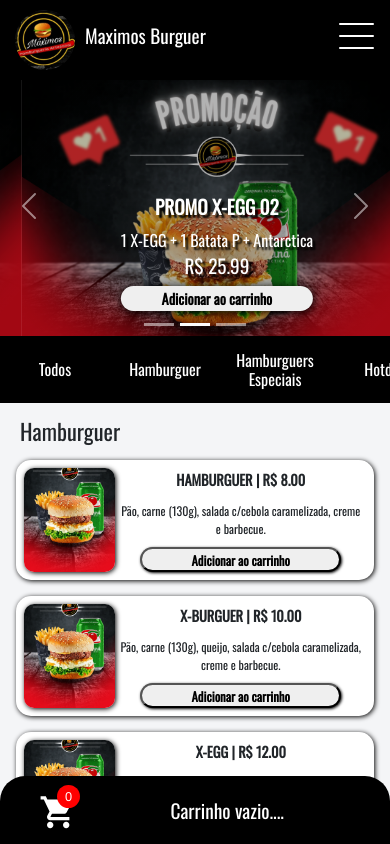
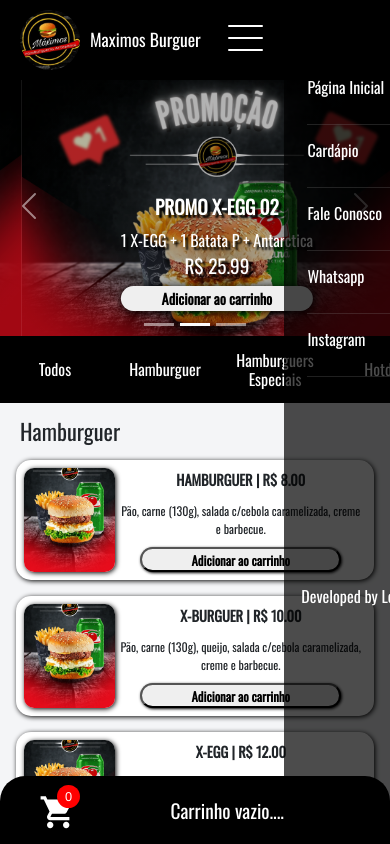
Before and after one commit to Lotussx/Maximos-Burguer, a React (Create React App) app: page /Cardapio in a window 390 px wide. Built offline with nearby package versions, Linux system fonts and the light colour scheme.

Commit message:
Responsividade do cabeçalho pronta

```diff
--- a/src/Components/Header/Header.js
+++ b/src/Components/Header/Header.js
@@ -1,4 +1,5 @@
 import React from 'react';
+import { Link } from 'react-router-dom';
 import '../../index.css';
 import MenuLateral from './MenuLateral/MenuLateral';
 import { HeaderContainer } from './Styled-Header';
@@ -8,13 +9,11 @@ export default function Header() {
     return (
 
         <HeaderContainer className='flex-class'>
-            <div className='logo-title flex-class'>
-                <div>
-
-                </div>
-                <span className='title flex-class'>
-                    <h3>Maximos Burguer</h3>
-                </span>
+            <div className='logo-title'>
+                <Link to='/' className='flex-class'>
+                    <div></div>
+                    <h3 className='flex-class' >Maximos Burguer</h3>
+                </Link>
             </div>
             <div className='menuLateral'>
                 <MenuLateral />
--- a/src/Components/Header/MenuLateral/Styled-MenuLateral.js
+++ b/src/Components/Header/MenuLateral/Styled-MenuLateral.js
@@ -1,10 +1,8 @@
 import styled from "styled-components";
 
 export const MenuLateralContainer = styled.div`
-
-@media screen and (max-width: 500px) {
+    width: 25vw;
     position: fixed;
-    width: 50vw;
     height: 100vh;
     display: flex;
     align-items: center;
@@ -12,7 +10,7 @@ export const MenuLateralContainer = styled.div`
     z-index: 3;
     right: 0;
     flex-direction: column;
-    margin-top: 13.5%;
+    margin-top: 5px;
     background-image: linear-gradient(rgba(0, 0, 0, .70), rgba(0, 0, 0, .70));
 
 
@@ -44,13 +42,15 @@ export const MenuLateralContainer = styled.div`
 
 
         }
+
         #menu-solid-line2-on{
             transition: all .5s;
             margin: 0;
-            margin-right: -400px;
+            margin-right: -650px;
 
 
         }
+
         #menu-solid-line3-on{
            margin: 0;
            margin: 5px;
@@ -61,11 +61,12 @@ export const MenuLateralContainer = styled.div`
     }
 
     &.menuLateral-off{
-        margin-right: -210px;
-        transition: 0.5s;
+        margin-right: -400px;
+        transition: 0.8s;
     }
+
     &.menuLateral-on{
-        transition: 0.5s;
+        transition: 0.8s;
 
         .line-wrapper{
             margin-left: -60%;
@@ -83,7 +84,7 @@ export const MenuLateralContainer = styled.div`
             color: white;
 
             h3{
-                font-size: 1.1em;
+                font-size: 1em;
                 height: 30px;
             }
         }
@@ -94,11 +95,180 @@ export const MenuLateralContainer = styled.div`
         }
 
     }
+
     .credits{
         font-family: 'Oswald', sans-serif;
         color: white;
     }
+
+
+
+@media screen and (max-width: 1440px) {
+    &.menuLateral-off{
+        margin-right: -385px;
+    }
+}
+
+@media screen and (max-width: 1350px) {
+    width: 30vw;
+    height: 100vh;
+    margin-top: 4px;
+
+    &.menuLateral-off{
+        margin-right: -420px;
+    }
+
+}
+
+@media screen and (max-width: 1220px) {
+    width: 30vw;
+    height: 100vh;
+    margin-top: 4px;
+
+    &.menuLateral-off{
+        margin-right: -380px;
+    }
+
+}
+
+@media screen and (max-width: 1100px) {
+    width: 30vw;
+    height: 100vh;
+    margin-top: 4px;
+
+    &.menuLateral-off{
+        margin-right: -360px;
+    }
+
+}
+
+@media screen and (max-width: 1024px) {
+    width: 30vw;
+    height: 100vh;
+    margin-top: 4px;
+
+    &.menuLateral-off{
+        margin-right: -310px;
+    }
+
+}
+
+@media screen and (max-width: 900px) {
+    &.menuLateral-off{
+        margin-right: -280px;
+    }
+}
+
+@media screen and (max-width: 800px) {
+    &.menuLateral-off{
+        margin-right: -230px;
+    }
+}
+
+@media screen and (max-width: 768px) {
+    &.menuLateral-off{
+        margin-right: -230px;
+    }
+}
+
+@media screen and (max-width: 700px) {
+    &.menuLateral-off{
+        margin-right: -210px;
+    }
+}
+
+@media screen and (max-width: 600px) {
+    &.menuLateral-off{
+        margin-right: -200px;
+    }
+}
+
+@media screen and (max-width: 650px) {
+    &.menuLateral-off{
+        margin-right: -200px;
+    }
+}
+
+@media screen and (max-width: 600px) {
+    &.menuLateral-off{
+        margin-right: -180px;
+    }
+}
+
+@media screen and (max-width: 550px) {
+    &.menuLateral-off{
+        margin-right: -165px;
+    }
+}
+
+@media screen and (max-width: 500px) {
+    width: 50vw;
+    margin-top: 55px;
+
+    &.menuLateral-off{
+        margin-right: -250px;
+    }
+}
+
+@media screen and (max-width: 450px) {
+    width: 40vw;
+    margin-top: 55px;
+
+    &.menuLateral-off{
+        margin-right: -170px;
+    }
+}
+
+@media screen and (max-width: 425px) {
+    width: 40vw;
+    margin-top: 55px;
+
+    &.menuLateral-off{
+        margin-right: -50px;
+    }
+}
+
+@media screen and (max-width: 380px) {
+    width: 45vw;
+    margin-top: 55px;
+
+    &.menuLateral-off{
+        margin-right: -170px;
+    }
+
+    .line-wrapper{
+
+        .menu-solid-line{
+            height: 2px;
+            width: 30px;
+            margin: 4px 0;
+        }
+    }
+
+    .botoes{
+        width: 70%;
+        height: 60%;
+        font-family: 'Oswald', sans-serif;
+
+        a{
+
+            h3{
+                font-size: 0.9em;
+                height: 30px;
+            }
+        }
+    }
+}
+
+@media screen and (max-width: 325px) {
+    width: 40vw;
+    margin-top: 55px;
+
+    &.menuLateral-off{
+        margin-right: -130px;
+    }
 }
 
 
+
 `;
--- a/src/Components/Header/Styled-Header.js
+++ b/src/Components/Header/Styled-Header.js
@@ -2,55 +2,122 @@ import styled from "styled-components";
 import logomarca from '../../Images/logomarca.png'
 
 export const HeaderContainer = styled.header`
+    overflow: hidden !important;
+    width: 100vw;
+    justify-content: space-between;
+    height: 12vh;
+    font-family: 'Oswald', sans-serif;
+    background-color: black;
+    color: white;
+
+
+    .logo-title{
+        height: 100%;
+        width: 55%;
+
+        a{
+            justify-content: left;
+            padding-left: 20px;
+            width: 100%;
+            height: 100%;
+            text-decoration: none;
+            color: white;
+
+            div{
+                height: 70px;
+                width: 70px;
+                background-image: url(${logomarca});
+                background-size: cover;
+                border-radius: 50%;
+            }
+
+            h3{
+                margin: 0;
+                margin-left: 10px;
+                font-size: 1.3em;
+            }
+        }
+    }
+
+    .menuLateral{
+        width: 45%;
+        height: 100%;
+    }
+
+
+
+@media screen and (max-width: 769px) {
+
+    .logo-title{
+
+        div{
+            width: 60px !important;
+            height: 60px !important;
+        }
+
+        h3{
+            font-size: 1.1em !important;
+        }
+    }
+}
 
 @media screen and (max-width: 500px) {
-    overflow-y: hidden !important;
     height: 80px;
-    width: 100vw;
-    overflow-x: hidden !important;
-    background-color: black;
-    justify-content: space-between;
     position: fixed;
     top: 0;
     z-index: 3 !important;
 
     .logo-title{
         height: 100%;
-            width: 60%;
-            justify-content: left;
+        width: 55%;
 
+        a{
 
             div{
-                background-color: white;
                 height: 60px;
                 width: 60px;
-                border-radius: 50%;
-                margin-left: 15px;
-                background-image: url(${logomarca});
-                background-size: cover;
             }
 
-            span{
-                color: white;
-                margin: 0;
-                padding: 0;
-                margin-left: 10px;
-                font-family: 'Oswald', sans-serif;
+            h3{
+                font-size: 1.2em;
+            }
+        }
+
+    }
+
+    .menuLateral{
+        width: 200px;
+        height: 200px;
+        position: absolute;
+    }
+}
+
+@media screen and (max-width: 376px) {
+
+    .logo-title{
+
+        div{
+            width: 50px !important;
+            height: 50px !important;
+        }
 
         h3{
-                    text-align: center;
-                    font-size: 1.2em;
+            font-size: 1em !important;
+        }
+    }
+}
+
+@media screen and (max-width: 321px) {
+
+    .logo-title{
+
+        h3{
+            font-size: 0.9em !important;
         }
     }
 }
 
 
-        .menuLateral{
-            width: 200px;
-            height: 200px;
-            position: absolute;
 
-        }
-}
 
 `;
--- a/src/Pages/Cardapio/CardapioCategorias/CardapioCategorias.js
+++ b/src/Pages/Cardapio/CardapioCategorias/CardapioCategorias.js
@@ -109,6 +109,7 @@ export default function CardapioCategorias({ onADD, countCartItems, productsESPE
             Global.milkSHAKEpronto = []
             Global.acaiPRONTO = []
         }
+
         setabrirModalAdicionais(!abrirModalAdicionais)
         let inputs = document.querySelectorAll('.selectAdcionais input[name="selectADC01"]');
         for (let i = 0; i < inputs.length; i++) {
@@ -453,10 +454,11 @@ export default function CardapioCategorias({ onADD, countCartItems, productsESPE
         Global.descriMilkShake = product.description
         Global.milkShake = product.name
 
-
         if (countCartItems === 0) {
             Global.infoAdcionais = [];
             Global.precoAdcionais = 0;
+            Global.milkSHAKEpronto = []
+            Global.acaiPRONTO = []
         }
 
         // Desmarcar todos os inputs ao abrir
```
Lines whose indentation alone changed are shown as unchanged.
